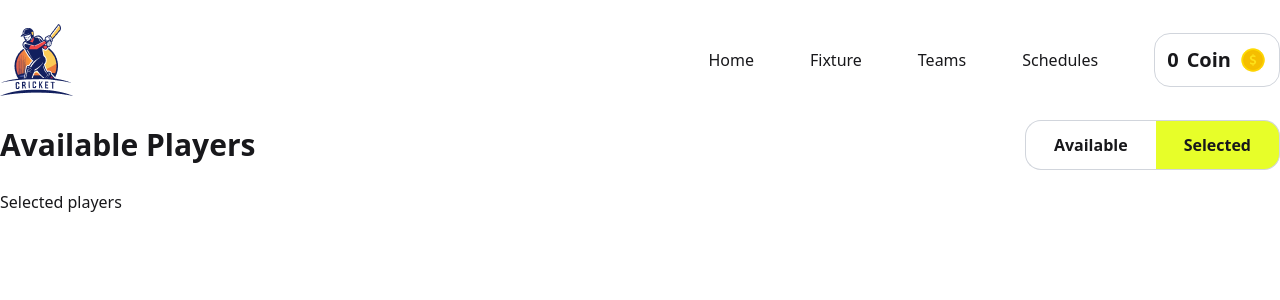
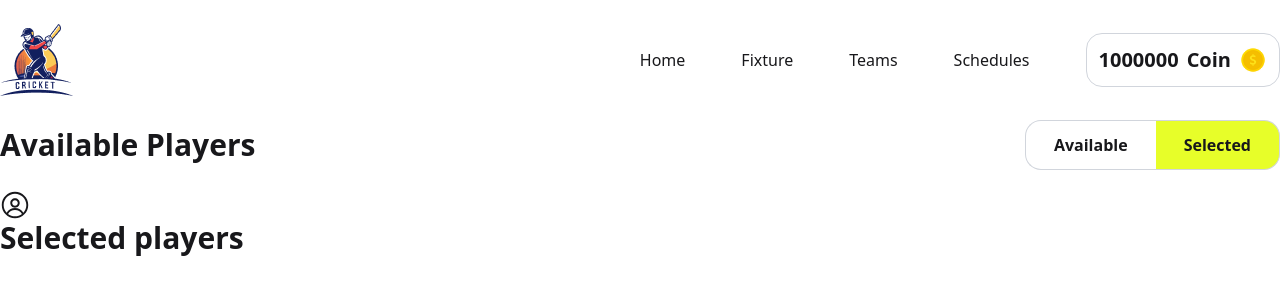
Before and after one commit to hadialhamza/bpl-dream-11, a React (Vite) app: page / in a window 1280 px wide. Both pictures are taken after a click on the button "Selected". Shown: the top 300 px of the page. Built offline with nearby package versions, Linux system fonts and the light colour scheme.

Commit message:
player parches and balance adjustment functionality added

```diff
--- a/index.html
+++ b/index.html
@@ -1,5 +1,6 @@
 <!DOCTYPE html>
-<html lang="en " data-theme="light">
+<!-- data-theme="light" -->
+<html lang="en">
   <head>
     <meta charset="UTF-8" />
     <link rel="icon" type="image/svg+xml" href="/vite.svg" />
--- a/src/App.jsx
+++ b/src/App.jsx
@@ -1,14 +1,26 @@
+import { useState } from "react";
 import "./App.css";
 import Navbar from "./Components/Navbar";
 import PlayersContainer from "./Components/PlayersContainer";
 
+function App() {
+  const [balance, setBalance] = useState(1000000);
+  const handleSetBalance = (price) => {
+    if (price > balance) {
+      alert("you don't have enough balance");
+      return;
+    }
+    setBalance(balance - price);
+  };
 
-function App() {
   return (
     <>
-      <Navbar />
-      <PlayersContainer />
-      {/* <Players playersPromise={playersPromise} /> */}
+      <Navbar balance={balance} />
+      <PlayersContainer
+        balance={balance}
+        setBalance={setBalance}
+        handleSetBalance={handleSetBalance}
+      />
     </>
   );
 }
--- a/src/Components/AvailablePlayers.jsx
+++ b/src/Components/AvailablePlayers.jsx
@@ -1,14 +1,25 @@
 import React, { use } from "react";
 import PlayerCard from "./PlayerCard";
 
-const AvailablePlayers = ({ playersPromise }) => {
+const AvailablePlayers = ({
+  playersPromise,
+  balance,
+  setBalance,
+  handleSetBalance,
+}) => {
   const playersData = use(playersPromise);
   const allPlayers = playersData.players;
-  console.log(allPlayers);
+  //   console.log(allPlayers);
   return (
     <div className="max-w-[1440px] mx-auto grid grid-cols-3 gap-6">
       {allPlayers.map((player) => (
-        <PlayerCard key={player.id} player={player} />
+        <PlayerCard
+          key={player.id}
+          player={player}
+          balance={balance}
+          setBalance={setBalance}
+          handleSetBalance={handleSetBalance}
+        />
       ))}
     </div>
   );
--- a/src/Components/Navbar.jsx
+++ b/src/Components/Navbar.jsx
@@ -2,7 +2,7 @@ import React from "react";
 import Logo from "../assets/logo.png";
 import CoinLogo from "../assets/icons8-coin.gif";
 
-const Navbar = () => {
+const Navbar = ({ balance }) => {
   return (
     <nav className="max-w-[1440px] mx-auto flex justify-between items-center my-6">
       <div>
@@ -14,7 +14,8 @@ const Navbar = () => {
         <a>Teams</a>
         <a>Schedules</a>
         <p className="flex justify-center items-center gap-2 font-bold text-xl border border-gray-300 rounded-2xl p-3">
-          <span>0</span> Coin <img src={CoinLogo} alt="" className="w-7" />{" "}
+          <span>{balance}</span> Coin{" "}
+          <img src={CoinLogo} alt="" className="w-7" />{" "}
         </p>
       </div>
     </nav>
--- a/src/Components/PlayerCard.jsx
+++ b/src/Components/PlayerCard.jsx
@@ -1,8 +1,8 @@
-import React from "react";
+import React, { useState } from "react";
 import { IoPersonSharp } from "react-icons/io5";
 import { FaFlag } from "react-icons/fa6";
 
-const PlayerCard = ({ player }) => {
+const PlayerCard = ({ player, handleSetBalance }) => {
   const {
     name,
     image,
@@ -13,6 +13,12 @@ const PlayerCard = ({ player }) => {
     price,
     rating,
   } = player;
+
+  const [selectBtn, setSelectBtn] = useState(false);
+  const handleSetSelectBtn = () => {
+    setSelectBtn(true);
+    handleSetBalance(price);
+  };
 
   return (
     <div className="flex flex-col gap-3 border border-gray-300 rounded-2xl p-6">
@@ -38,7 +44,11 @@ const PlayerCard = ({ player }) => {
       </div>
       <div className="flex justify-between items-center">
         <p className="font-bold text-base">Price: $ {price} </p>
-        <button className="btn text-base font-medium rounded-[10px]">
+        <button
+          disabled={selectBtn === true ? true : false}
+          onClick={handleSetSelectBtn}
+          className="btn text-base font-medium rounded-[10px]"
+        >
           Choose Player
         </button>
       </div>
--- a/src/Components/PlayersContainer.jsx
+++ b/src/Components/PlayersContainer.jsx
@@ -5,7 +5,7 @@ import LoadingCard from "./LoadingCard";
 
 const playersPromise = fetch("/players.json").then((res) => res.json());
 
-const PlayersContainer = () => {
+const PlayersContainer = ({ balance, setBalance, handleSetBalance }) => {
   const [showPlayers, setShowPlayers] = useState(true);
 
   return (
@@ -31,13 +31,18 @@ const PlayersContainer = () => {
           </button>
         </div>
       </div>
-      {showPlayers ? (
-        <Suspense fallback={<LoadingCard />}>
-          <AvailablePlayers playersPromise={playersPromise} />
-        </Suspense>
-      ) : (
-        <SelectedPlayers />
-      )}
+      <Suspense fallback={<LoadingCard />}>
+        {showPlayers ? (
+          <AvailablePlayers
+            playersPromise={playersPromise}
+            balance={balance}
+            setBalance={setBalance}
+            handleSetBalance={handleSetBalance}
+          />
+        ) : (
+          <SelectedPlayers />
+        )}
+      </Suspense>
     </>
   );
 };
--- a/src/Components/SelectedPlayers.jsx
+++ b/src/Components/SelectedPlayers.jsx
@@ -1,9 +1,14 @@
 import React from "react";
+import { FaUser } from "react-icons/fa6";
+import { RxAvatar } from "react-icons/rx";
 
 const SelectedPlayers = () => {
   return (
     <div className="max-w-[1440px] mx-auto">
-      <h2>Selected players</h2>
+      <h2 className="text-3xl font-bold">
+        {" "}
+        <RxAvatar /> Selected players
+      </h2>
     </div>
   );
 };
```
